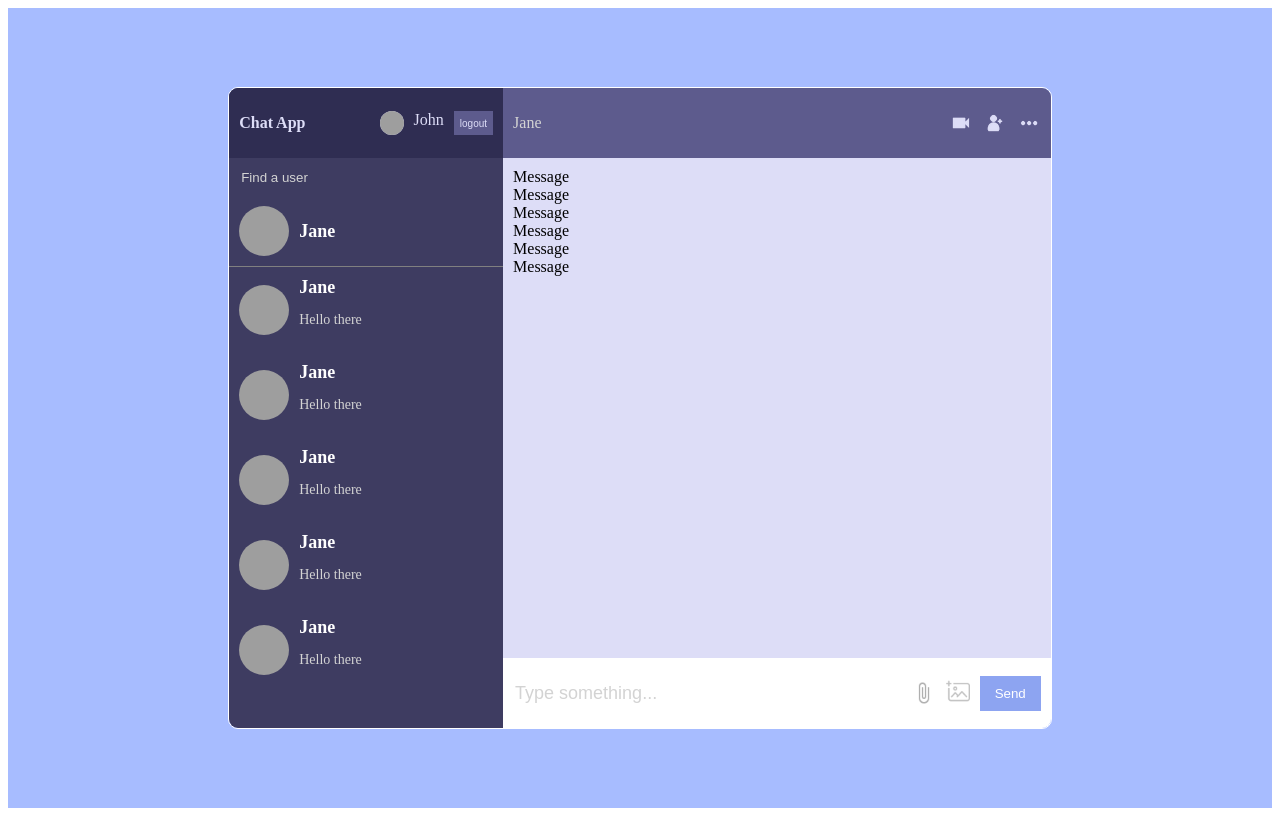
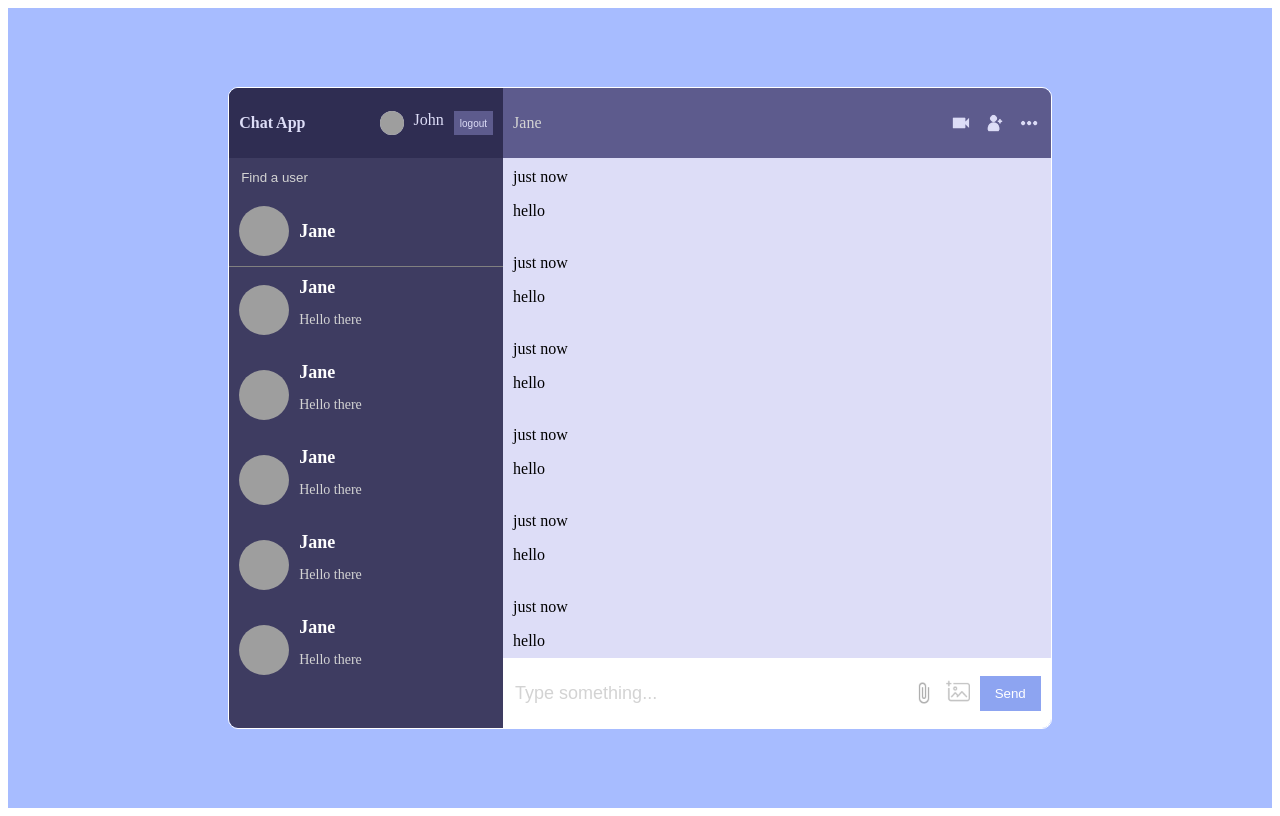
Before and after one commit to Patrick-Ngige/Chat-App, a React (Create React App) app: page / in a window 1280 px wide. Built offline with nearby package versions, Linux system fonts and the light colour scheme; grey boxes are pictures that could not be loaded.

Commit message:
developing the message component

```diff
--- a/src/components/Message.jsx
+++ b/src/components/Message.jsx
@@ -3,7 +3,14 @@ import React from 'react';
 const Message = () => {
   return (
     <div className='message'>
-      Message
+      <div className="messageinfo">
+      <img src="" alt="" />
+      <span>just now</span>
+      </div>
+      <div className="messageContent">
+        <p>hello</p>
+        <img src="" alt="" />
+      </div>
     </div>
   )
 }
```
